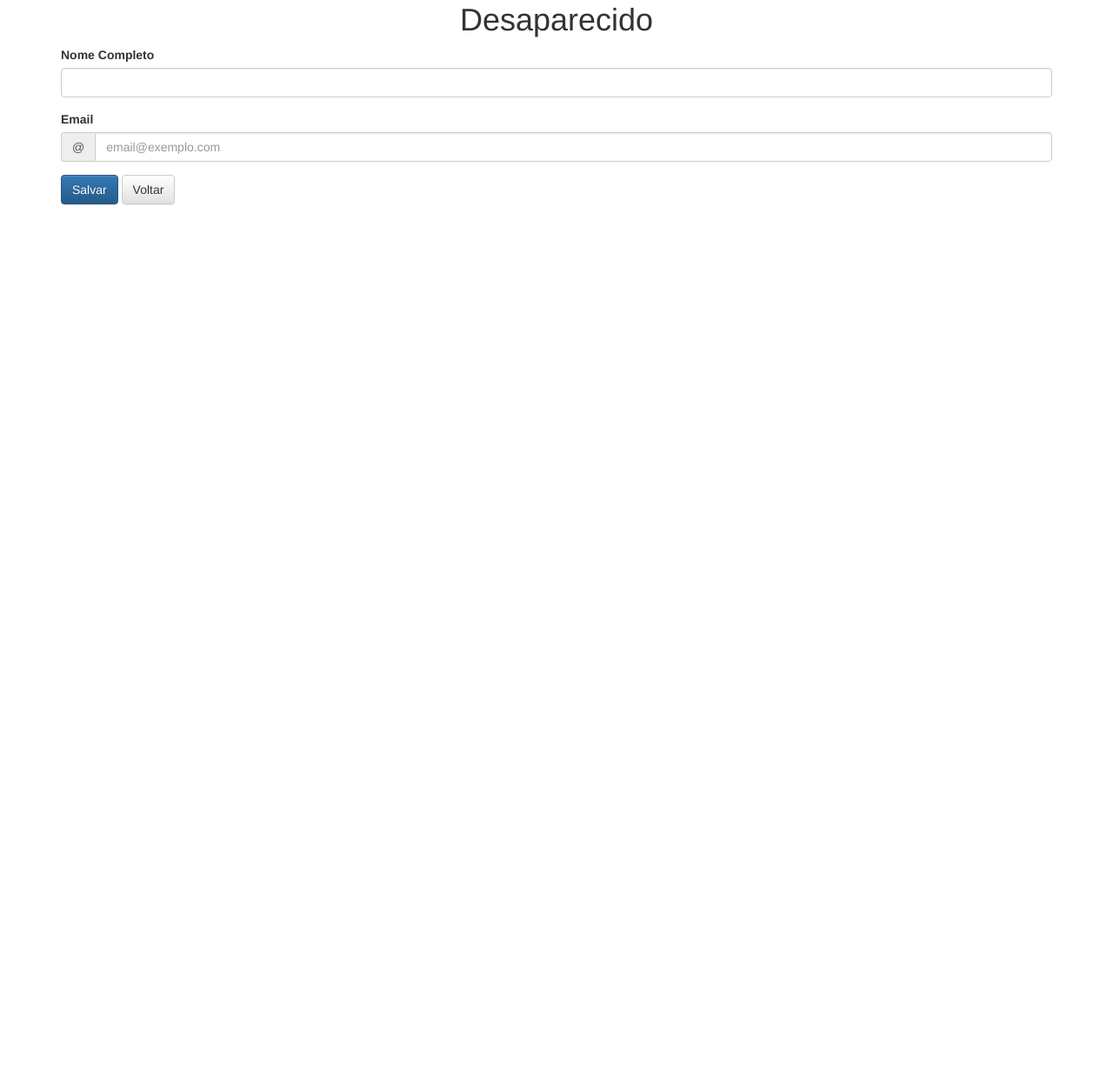
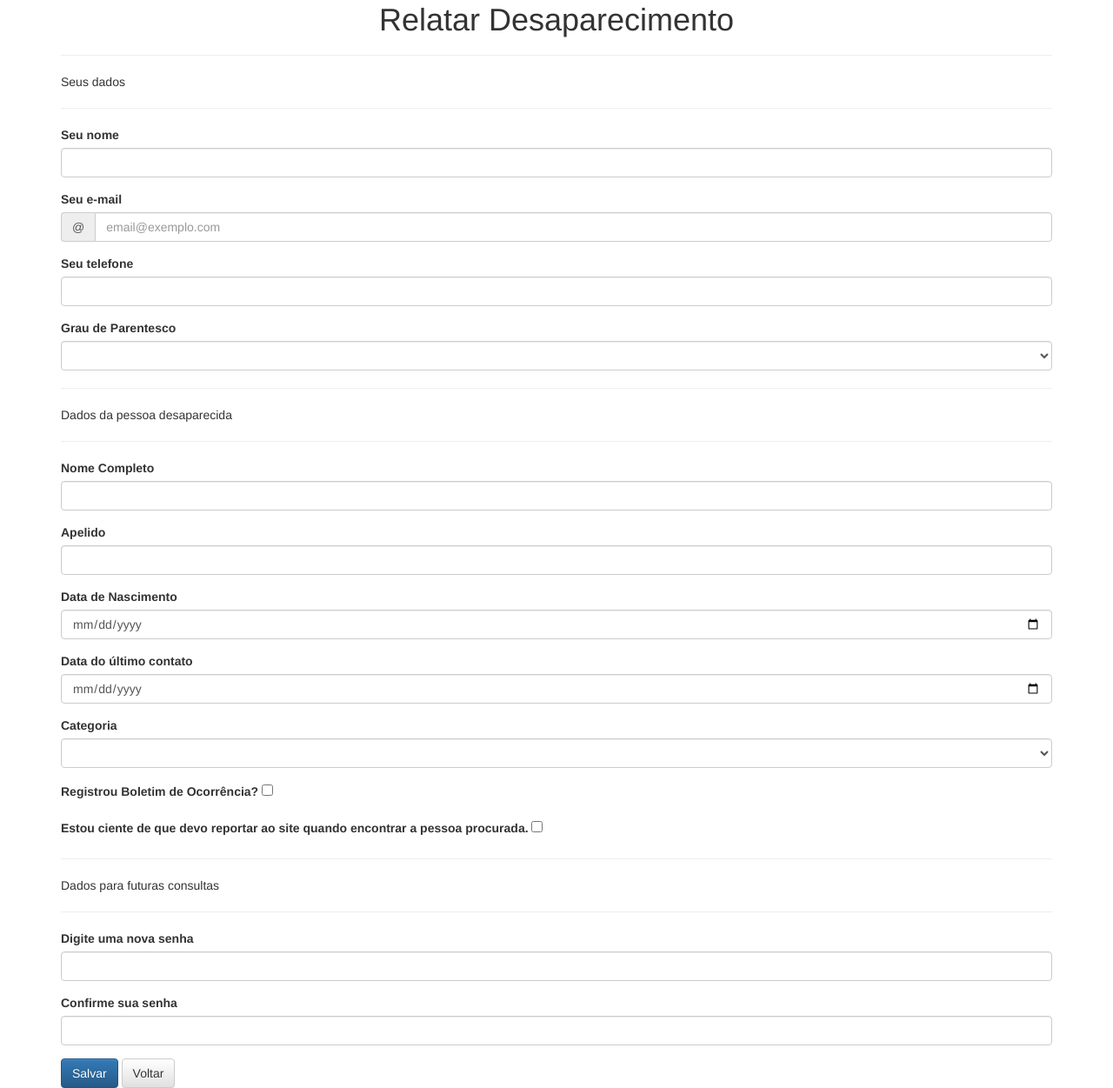
Before and after one commit to julianamoraes/disapp, a website: page public/index.html at #/desaparecido in a window 1280 px wide. Shown: the part 17-1268 px from the top of the page at 87% size. Before the commit the page ends 800 px from the top, so only its background shows below. Drawn offline with Linux system fonts and the light colour scheme.

Commit message:
montando form

```diff
--- a/public/partials/desaparecido.html
+++ b/public/partials/desaparecido.html
@@ -1,21 +1,102 @@
-<h1 class="text-center">Desaparecido</h1>
+<h1 class="text-center">Relatar Desaparecimento</h1>
 <p ng-show="mensagem.texto">
 	{{mensagem.texto}}
 </p>
 <form ng-submit="salva()">
+	<div>
+		<hr>
+		<p>Seus dados</p>
+		<hr>
+	</div>
 	<div class="form-group">
-		<label for="nome">Nome Completo</label>
+		<label for="nome">Seu nome</label>
 		<input type="text" class="form-control" id="nome"
 		name="nome" required ng-model="desaparecido.nome">
 	</div>
 	<div class="form-group">
-		<label for="email">Email</label>
+		<label for="email">Seu e-mail</label>
 		<div class="input-group">
 			<span class="input-group-addon">@</span>
 			<input type="email" class="form-control" id="email"
 			placeholder="email@exemplo.com" name="email"
 			ng-model="desaparecido.email" required>
 		</div>
+	</div>
+	<div class="form-group">
+		<label for="telefone">Seu telefone</label>
+		<input type="tel" class="form-control" id="telefone" name="telefone"
+		ng-model="desaparecido.telefone" required>
+	</div>
+	<div class="form-group">
+		<label for="parentesco">Grau de Parentesco</label>
+		<select class="form-control" id="parentesco" name="parentesco"
+		ng-model="desaparecido.parentesco" required>
+		  <option>Pai</option>
+		  <option>Mãe</option>
+		  <option>Avó</option>
+		  <option>Tio</option>
+		  <option>Irmão</option>
+		  <option>Amigo</option>
+		</select>
+	</div>
+	<div>
+		<hr>
+		<p>Dados da pessoa desaparecida</p>
+		<hr>
+	</div>
+	<div class="form-group">
+		<label for="nomeDesap">Nome Completo</label>
+		<input type="text" class="form-control" id="nomeDesap"
+		name="nomeDesap" required ng-model="desaparecido.nomeDesap">
+	</div>
+	<div class="form-group">
+		<label for="apelido">Apelido</label>
+		<input type="text" class="form-control" id="apelido"
+		name="apelido" required ng-model="desaparecido.apelido">
+	</div>
+	<div class="form-group">
+		<label for="dataNasc">Data de Nascimento</label>
+		<input type="date" class="form-control" id="dataNasc"
+		name="dataNasc" required ng-model="desaparecido.dataNasc">
+	</div>
+	<div class="form-group">
+		<label for="ultimoContato">Data do último contato</label>
+		<input type="date" class="form-control" id="ultimoContato"
+		name="ultimoContato" required ng-model="desaparecido.ultimoContato">
+	</div>
+	<div class="form-group">
+		<label for="categoria">Categoria</label>
+		<select class="form-control" id="categoria" name="categoria"
+		ng-model="desaparecido.categoria" required>
+		  <option>Adoção</option>
+		  <option>Perda de Contato</option>
+		  <option>Desaparecido sem causa</option>
+		</select>
+	</div>
+	<div class="form-group">
+		<label for="bo">Registrou Boletim de Ocorrência?</label>
+		<input type="checkbox" id="bo"
+		name="bo" required ng-model="desaparecido.bo">
+	</div>
+	<div class="form-group">
+		<label for="ciente">Estou ciente de que devo reportar ao site quando encontrar a pessoa procurada.</label>
+		<input type="checkbox" id="ciente"
+		name="ciente" required ng-model="desaparecido.ciente">
+	</div>
+	<div>
+		<hr>
+		<p>Dados para futuras consultas</p>
+		<hr>
+	</div>
+	<div class="form-group">
+		<label for="senha">Digite uma nova senha</label>
+		<input type="password" class="form-control" id="senha"
+		name="senha" required ng-model="desaparecido.senha">
+	</div>
+	<div class="form-group">
+		<label for="confirmSenha">Confirme sua senha</label>
+		<input type="password" class="form-control" id="confirmSenha"
+		name="confirmSenha" required ng-model="desaparecido.confirmSenha">
 	</div>
 	<div>
 		<button type="submit" class="btn btn-primary">
```
Also changed, not shown: public/partials/desaparecidos.html (+1 -1 lines).
